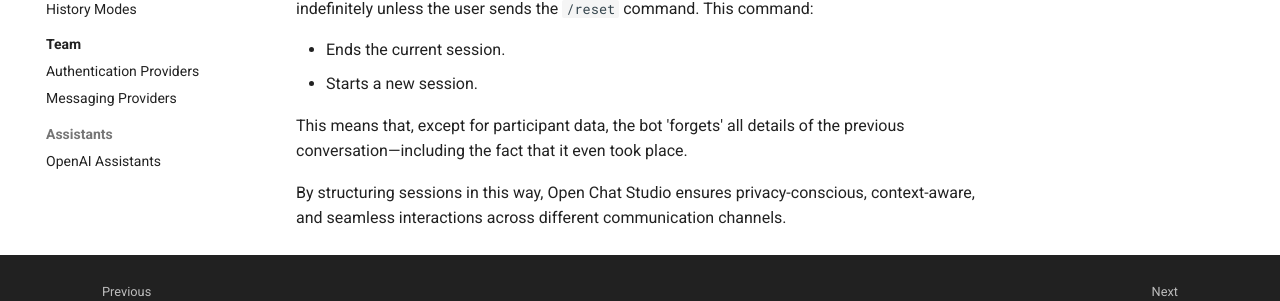
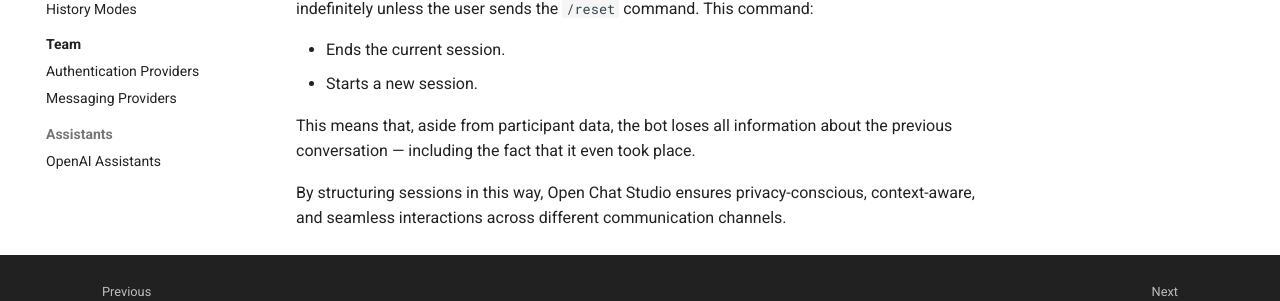
Before and after one commit to dimagi/open-chat-studio-docs, an MkDocs documentation site: the page built from docs/concepts/experiment/sessions.md, in a window 1280 px wide and 900 px high, scrolled down 1160 px. Shown: the part 488-789 px from the top of the window. Built offline with MkDocs 1.6.1 and Material for MkDocs 9.7.7, drawn with Linux system fonts in a browser that asks for light colours; comment, search, counter and statistics services are not loaded.

Commit message:
Apply suggestions from code review

```diff
--- a/docs/concepts/experiment/sessions.md
+++ b/docs/concepts/experiment/sessions.md
@@ -48,7 +48,7 @@
 - Ends the current session.
 - Starts a new session.
 
-This means that, except for participant data, the bot 'forgets' all details of the previous conversation—including the fact that it even took place.
+This means that, aside from participant data, the bot loses all information about the previous conversation — including the fact that it even took place.
 
 
 
```
